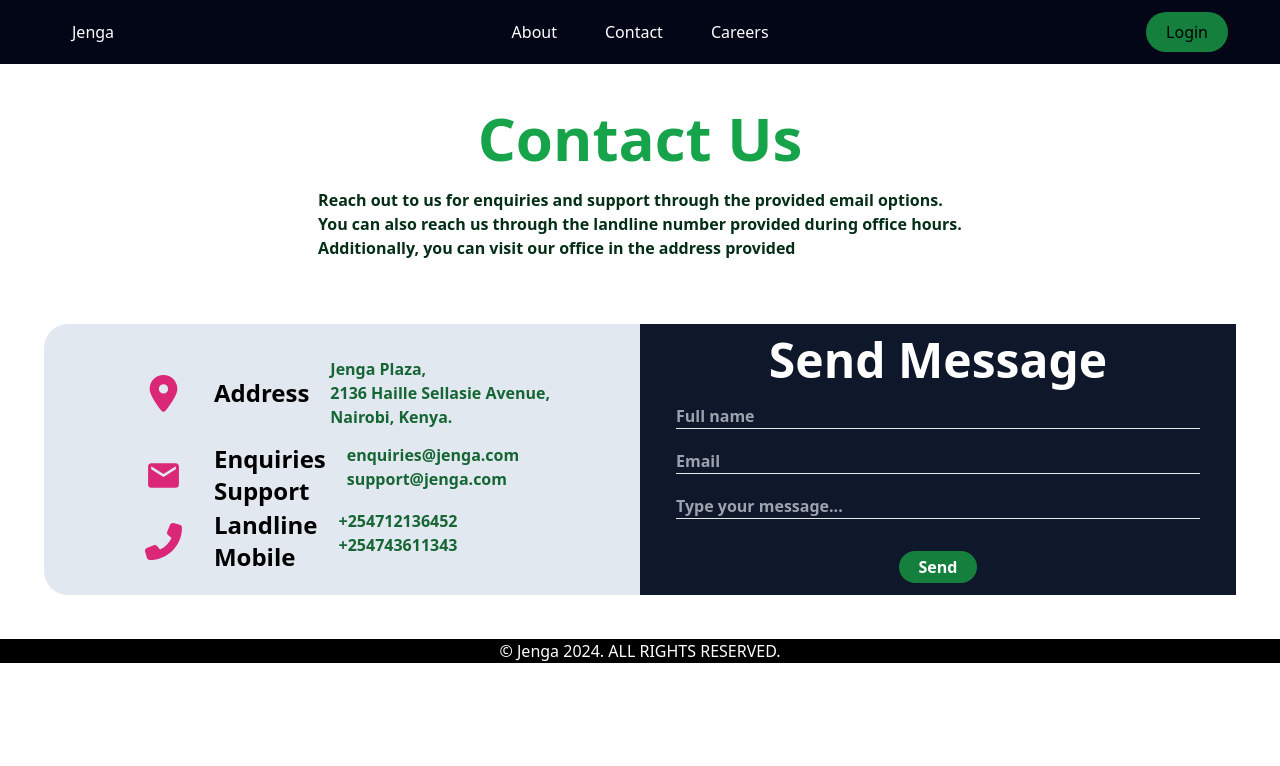
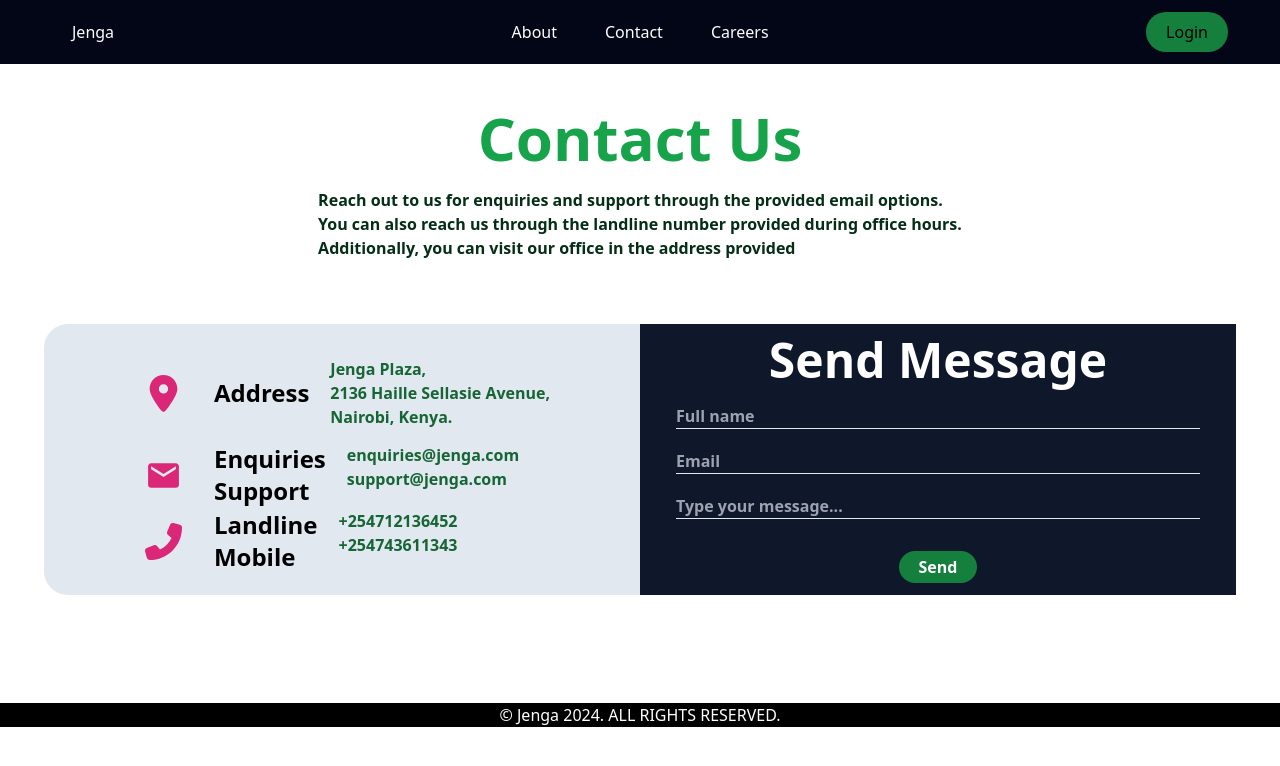
Before and after one commit to GideonMissoy/Jenga, a React (Vite) app in the folder Frontend/: page /contact in a window 1280 px wide. Shown: the top 766 px of the page. Built offline with nearby package versions, Linux system fonts and the light colour scheme.

Commit message:
Updates.

```diff
--- a/Frontend/src/pages/Contact.jsx
+++ b/Frontend/src/pages/Contact.jsx
@@ -9,7 +9,7 @@ function Contact() {
   return (
     <div>
       <Nav />
-      <div className='m-3 lg:m-11'>
+      <div className='m-3 lg:m-11 pb-5'>
         <div className='flex flex-col items-center'>
           <h1 className='text-2xl lg:text-6xl text-green-600 font-bold'>
             Contact Us
```
